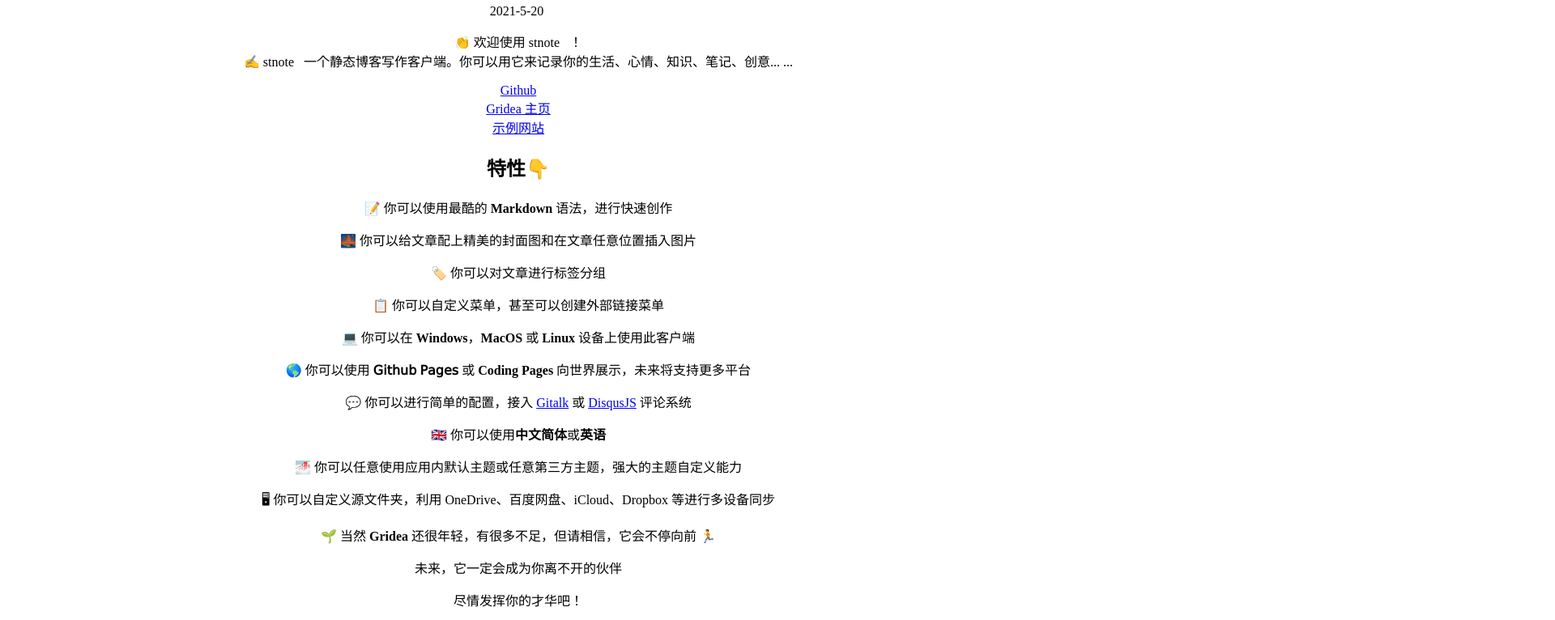
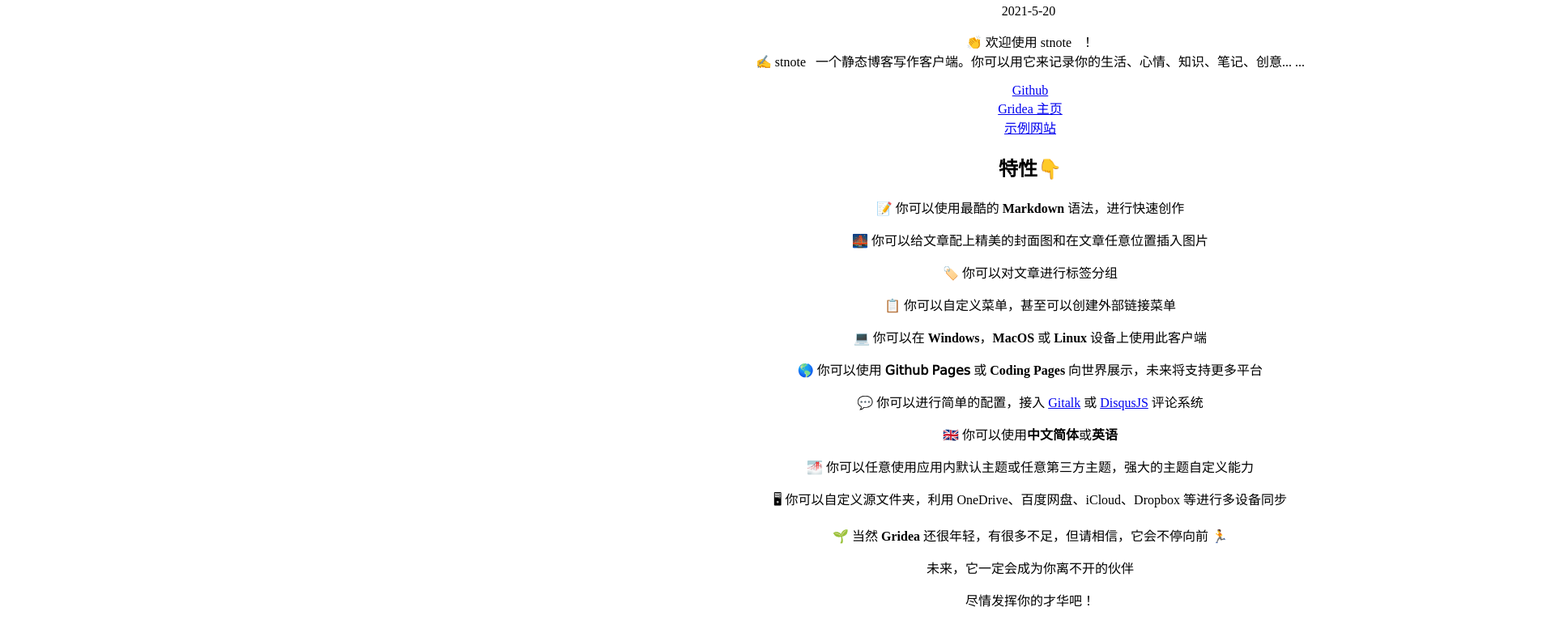
Before and after one commit to wuzhtuman/stnote.github.io, a plain HTML site: page index.html in a window 1280 px wide. Shown: the part 62-828 px from the top of the page at 81% size, 1920 px wide, since content can reach past the window. Drawn offline with Linux system fonts and the light colour scheme.

Commit message:
Update index.html

```diff
--- a/index.html
+++ b/index.html
@@ -7,7 +7,7 @@
 
   <center></head><center>
   <center><body><center>
-  <div style="display: block; margin: 0 auto; width: 100%; background: #fff;">
+  <div style="display: block; margin: 0 auto; width: 200%; background: #fff;">
 
       <article class="article">
         <h1>Hello stnote</h1>
```
